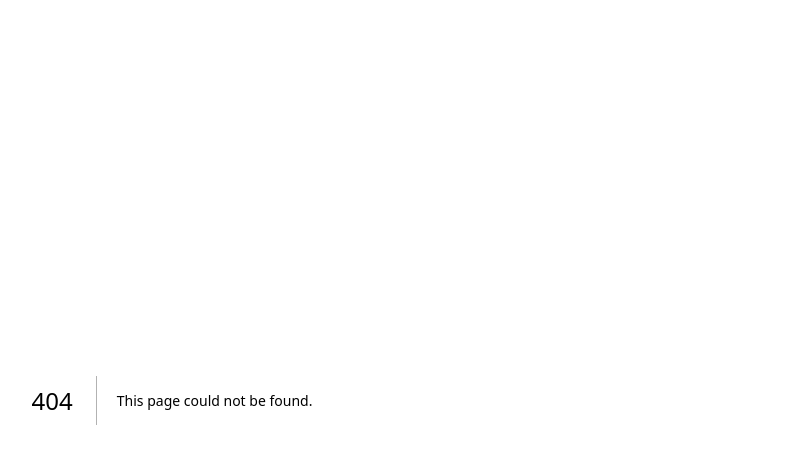
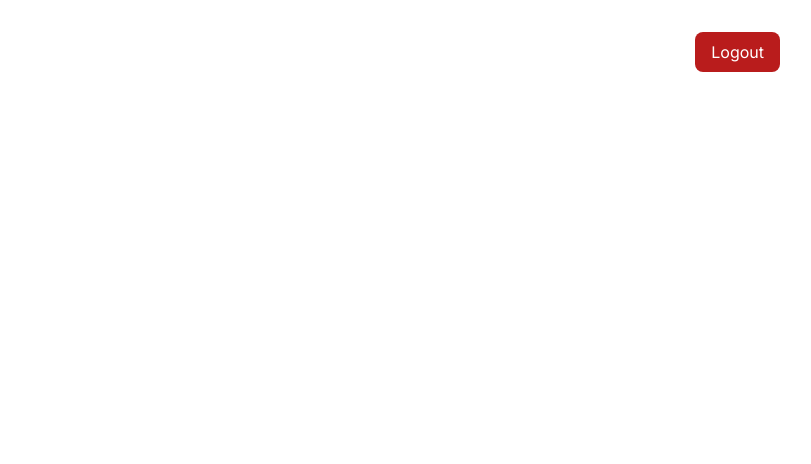
Before and after one commit to half-skirmish/backend-halfskirmish, a Next.js app: page /dashboard in a window 1280 px wide. Before the commit this address had no page. Shown: the top 464 px of the page, without its empty margins (468-1279 px from the left). Built offline with nearby package versions, Linux system fonts and the light colour scheme.

Commit message:
Created a new dashboard page

```diff
--- /dev/null
+++ b/app/dashboard/page.js
@@ -0,0 +1,29 @@
+'use client';
+
+import { useRouter } from "next/navigation";
+
+export default function DashboardPage() {
+  const router = useRouter();
+
+  const handleLogout = () => {
+    // Clear the token cookie
+    document.cookie = "token=; path=/; max-age=0";
+    // Redirect to login page
+    router.push("/login");
+  };
+
+  return (
+    <main className="p-8 text-white">
+      <div className="flex justify-between items-center mb-6">
+        <h1 className="text-3xl font-bold">Dashboard</h1>
+        <button
+          onClick={handleLogout}
+          className="px-4 py-2 bg-red-700 hover:bg-red-800 rounded-lg text-white font-medium transition-colors"
+        >
+          Logout
+        </button>
+      </div>
+      <p>Welcome to your dashboard!</p>
+    </main>
+  );
+}
```
